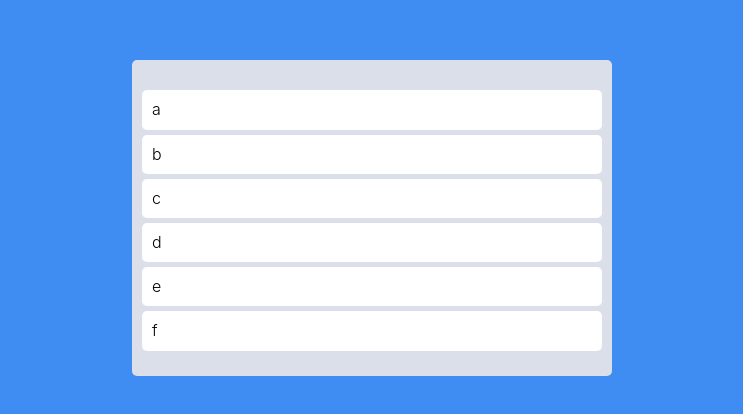
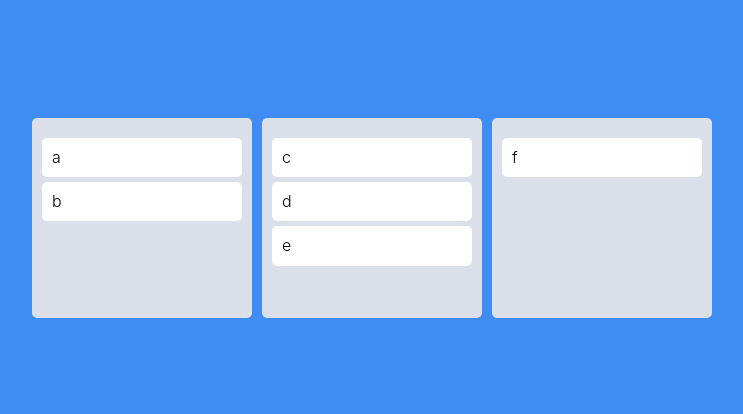
Before and after one commit to HamInKyou/nomadReact, a React (Create React App) app in the folder kanbanboardapp/: page / in a window 1280 px wide. Shown: the part 182-596 px from the top of the page, without its empty margins (268-1011 px from the left). Built offline with nearby package versions, Linux system fonts and the light colour scheme; a web font is replaced by a local one.

Commit message:
[kanbanboardapp]#8.7 Board컴포넌트 분리, Board 세개로 늘리기

```diff
--- a/kanbanboardapp/src/App.tsx
+++ b/kanbanboardapp/src/App.tsx
@@ -2,11 +2,11 @@ import { DragDropContext, Droppable, DropResult } from "react-beautiful-dnd";
 import { useRecoilState } from "recoil";
 import styled from "styled-components";
 import { toDoState } from "./atoms";
-import DraggableCard from "./Components/DraggableCard";
+import Board from "./Components/Board";
 
 const Wrapper = styled.div`
   display: flex;
-  max-width: 480px;
+  max-width: 680px;
   width: 100%;
   margin: 0 auto;
   justify-content: center;
@@ -17,46 +17,32 @@ const Wrapper = styled.div`
 const Boards = styled.div`
   display: grid;
   width: 100%;
-  grid-template-columns: repeat(1, 1fr);
-`;
-
-const Board = styled.div`
-  padding: 20px 10px;
-  padding-top: 30px;
-  background-color: ${(props) => props.theme.boardColor};
-  border-radius: 5px;
-  min-height: 200px;
+  gap: 10px;
+  grid-template-columns: repeat(3, 1fr);
 `;
 
 function App() {
   const [toDos, setToDos] = useRecoilState(toDoState);
   const onDragEnd = ({ draggableId, destination, source }: DropResult) => {
     if (!destination) return;
-    setToDos((oldToDos) => {
-      const toDosCopy = [...oldToDos];
-      // 1) Delete item on source.index 시작 위치의 요소 지우기
-      console.log("Delete item on", source.index);
-      toDosCopy.splice(source.index, 1);
-      // 2) Put back the item on the destination.index 종료 위치에 생성하기
-      toDosCopy.splice(destination?.index, 0, draggableId);
-      console.log(toDosCopy);
-      return toDosCopy;
-    });
+    // setToDos((oldToDos) => {
+    //   const toDosCopy = [...oldToDos];
+    //   // 1) Delete item on source.index 시작 위치의 요소 지우기
+    //   console.log("Delete item on", source.index);
+    //   toDosCopy.splice(source.index, 1);
+    //   // 2) Put back the item on the destination.index 종료 위치에 생성하기
+    //   toDosCopy.splice(destination?.index, 0, draggableId);
+    //   console.log(toDosCopy);
+    //   return toDosCopy;
+    //
   };
   return (
     <DragDropContext onDragEnd={onDragEnd}>
       <Wrapper>
         <Boards>
-          <Droppable droppableId="one">
-            {(magic) => (
-              <Board ref={magic.innerRef} {...magic.droppableProps}>
-                {toDos.map((toDo, index) => (
-                  <DraggableCard key={toDo} index={index} toDo={toDo} />
-                ))}
-                {magic.placeholder}
-              </Board>
-            )}
-          </Droppable>
+          {Object.keys(toDos).map((boardId) => (
+            <Board boardId={boardId} key={boardId} toDos={toDos[boardId]} />
+          ))}
         </Boards>
       </Wrapper>
     </DragDropContext>
--- /dev/null
+++ b/kanbanboardapp/src/Components/Board.tsx
@@ -0,0 +1,31 @@
+import { Droppable } from "react-beautiful-dnd";
+import styled from "styled-components";
+import DraggableCard from "./DraggableCard";
+
+const Wrapper = styled.div`
+  padding: 20px 10px;
+  background-color: ${(props) => props.theme.boardColor};
+  border-radius: 5px;
+  min-height: 200px;
+`;
+
+interface IBoardProps {
+  toDos: string[];
+  boardId: string;
+}
+
+function Board({ toDos, boardId }: IBoardProps) {
+  return (
+    <Droppable droppableId={boardId}>
+      {(magic) => (
+        <Wrapper ref={magic.innerRef} {...magic.droppableProps}>
+          {toDos.map((toDo, index) => (
+            <DraggableCard key={toDo} index={index} toDo={toDo} />
+          ))}
+          {magic.placeholder}
+        </Wrapper>
+      )}
+    </Droppable>
+  );
+}
+export default Board;
--- a/kanbanboardapp/src/atoms.tsx
+++ b/kanbanboardapp/src/atoms.tsx
@@ -1,6 +1,14 @@
-import { atom, selector } from "recoil";
+import { atom } from "recoil";
 
-export const toDoState = atom({
+interface IToDoState {
+  [key: string]: string[];
+}
+
+export const toDoState = atom<IToDoState>({
   key: "toDo",
-  default: ["a", "b", "c", "d", "e", "f"],
+  default: {
+    to_do: ["a", "b"],
+    doing: ["c", "d", "e"],
+    done: ["f"],
+  },
 });
```
